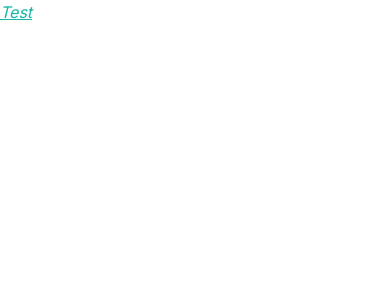
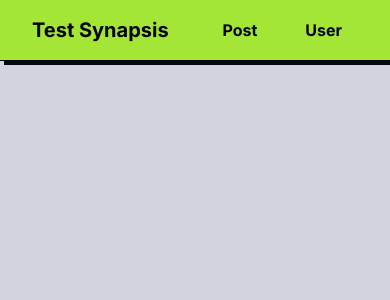
Before and after one commit to fauzandwip/test_fe-synapsis, a Next.js app: page / in a window 390 px wide. Shown: the top 300 px of the page. Built offline with nearby package versions, Linux system fonts and the light colour scheme.

Commit message:
feat: slicing navigation bar make users and posts page responsive

```diff
--- a/src/app/layout.tsx
+++ b/src/app/layout.tsx
@@ -1,12 +1,13 @@
 import type { Metadata } from 'next';
 import { Inter } from 'next/font/google';
 import './globals.css';
+import Navbar from '@/components/Navbar';
 
 const inter = Inter({ subsets: ['latin'] });
 
 export const metadata: Metadata = {
 	title: 'Synapsis Test',
-	description: 'Generated by create next app',
+	description: 'Technicall Test Frontend Engineer Internship - Synapsis.id',
 };
 
 export default function RootLayout({
@@ -16,7 +17,10 @@
 }>) {
 	return (
 		<html lang="en">
-			<body className={inter.className}>{children}</body>
+			<body className={inter.className + ' bg-gray-300'}>
+				<Navbar />
+				{children}
+			</body>
 		</html>
 	);
 }
--- a/src/app/page.tsx
+++ b/src/app/page.tsx
@@ -1,7 +1,9 @@
 export default function Home() {
 	return (
 		<main>
-			<div className=" text-teal-500 underline italic">Test</div>
+			<div className=" text-teal-500 underline italic">
+				Test Frontend Engineer Internship
+			</div>
 		</main>
 	);
 }
--- a/src/app/posts/[id]/page.tsx
+++ b/src/app/posts/[id]/page.tsx
@@ -42,7 +42,7 @@
 	const comments: Comment[] = await fetchComments(post.id);
 
 	return (
-		<div className="w-full min-h-screen p-8 flex flex-col gap-4">
+		<div className="w-full min-h-screen pt-24 p-8 flex flex-col gap-4">
 			{/* Detail Post */}
 			<div className="border-2 border-black p-4 shadow-neu rounded-lg bg-lime-200">
 				<h1 className=" text-2xl font-bold mb-4">{post.title}</h1>
--- a/src/app/posts/page.tsx
+++ b/src/app/posts/page.tsx
@@ -12,7 +12,9 @@
 	useEffect(() => {
 		const fetchPosts = async () => {
 			try {
-				const response = await fetch(`${GOREST_URL}/posts`);
+				const response = await fetch(`${GOREST_URL}/posts`, {
+					method: 'GET',
+				});
 				const data = await response.json();
 				setPosts(data);
 			} catch (error) {
@@ -23,7 +25,9 @@
 	}, []);
 
 	return (
-		<div className=" w-full min-h-screen bg-gray-300 flex flex-col gap-8 p-8">
+		<div className="w-full pt-24 min-h-screen flex flex-col p-8 gap-6">
+			<h1 className=" text-2xl font-bold">Posts</h1>
+			<div className=" w-full grid grid-cols-1 gap-6">
 				{posts.map((post: Post) => {
 					return (
 						<Link key={post.id} href={`/posts/${post.id}`}>
@@ -32,6 +36,7 @@
 					);
 				})}
 			</div>
+		</div>
 	);
 };
 
--- a/src/app/users/page.tsx
+++ b/src/app/users/page.tsx
@@ -8,6 +8,7 @@
 import React, { FormEvent, useEffect, useState } from 'react';
 import { setTimeout } from 'timers';
 import Pagination from '@/components/Pagination';
+import SearchBar from '@/components/SearchBar';
 
 const UsersPage = () => {
 	const [users, setUsers] = useState<User[]>([]);
@@ -23,7 +24,7 @@
 	const [showEditForm, setshowEditForm] = useState(false);
 	const [page, setPage] = useState<number>(1);
 	const [totalPage, setTotalPage] = useState(1);
-	const [per_page, setPer_page] = useState(5);
+	const [per_page, setPer_page] = useState(20);
 
 	const fetchUsers = async () => {
 		try {
@@ -35,7 +36,7 @@
 					},
 				}
 			);
-			const totalUsers = await response.headers.get('X-Pagination-Total');
+			const totalUsers = response.headers.get('X-Pagination-Total');
 			if (totalUsers) {
 				const totalPages = Math.ceil(+totalUsers / per_page);
 				setPage((prev) => (prev > totalPages ? 1 : prev));
@@ -122,22 +123,15 @@
 	};
 
 	return (
-		<div className=" w-full min-h-screen bg-gray-300 p-8 relative flex flex-col">
-			<div className="p-4 flex justify-end items-center gap-2 ">
-				<div className="w-full p-2">
-					<input
-						onChange={async (e) => {
-							setTimeout(() => {
-								setSearch(e.target.value);
-							}, 600);
-						}}
-						type="text"
-						name="search"
-						id="search"
-						className="w-full px-4 py-2 rounded-lg border-2 border-black shadow-neu outline-none focus:bg-lime-500 bg-white focus:placeholder-slate-200 placeholder-slate-400"
-						placeholder="search by name"
-					/>
-				</div>
+		<div
+			className={`w-full pt-24 bg-gray-300 p-8 flex flex-col items-center ${
+				showAddForm || showEditForm ? ' h-screen overflow-hidden' : ''
+			}`}
+		>
+			<h1 className=" text-2xl font-bold text-left w-full">User</h1>
+			<div className="p-4 flex justify-end items-center gap-2 w-full md:w-3/4">
+				<SearchBar setSearch={setSearch} />
+				{/* add button */}
 				<button
 					onClick={toggleShowAddForm}
 					className="p-2 h-max bg-blue-800 rounded-full hover:bg-blue-900 active:bg-blue-950 active:scale-95 transition-transform"
@@ -145,7 +139,8 @@
 					<IconPlus width={'2em'} height={'2em'} className="text-slate-100" />
 				</button>
 			</div>
-			<div className=" flex flex-col gap-6 flex-grow py-4">
+			{/* user lists */}
+			<div className="w-full grid grid-cols-1 grid-rows-5 md:grid-cols-2 gap-6 grow py-4 ">
 				{users.map((user: User) => {
 					return (
 						<UserCard
--- /dev/null
+++ b/src/components/Navbar.tsx
@@ -0,0 +1,19 @@
+import React from 'react';
+import NavbarLink from './NavbarLink';
+import Link from 'next/link';
+
+const Navbar = () => {
+	return (
+		<div className="w-full fixed flex justify-between items-center px-8 bg-lime-400 border-b border-b-black shadow-neu py-2">
+			<Link href={'/posts'} className=" cursor-pointer">
+				<h1 className=" text-xl font-bold">Test Synapsis</h1>
+			</Link>
+			<ul className="h-auto flex items-center gap-4">
+				<NavbarLink url="/posts" title="Post" />
+				<NavbarLink url="/users" title="User" />
+			</ul>
+		</div>
+	);
+};
+
+export default Navbar;
--- /dev/null
+++ b/src/components/NavbarLink.tsx
@@ -0,0 +1,31 @@
+'use client';
+
+import { url } from 'inspector';
+import React from 'react';
+import { usePathname } from 'next/navigation';
+import Link from 'next/link';
+import { title } from 'process';
+
+type Props = {
+	url: string;
+	title: string;
+};
+const NavbarLink = ({ url, title }: Props) => {
+	const path = usePathname();
+
+	return (
+		<Link href={url}>
+			<li
+				className={` py-2.5 px-4 font-bold hover:bg-lime-500 rounded-lg ${
+					path === url
+						? 'bg-gray-200 border-2 border-black shadow-neu rounded-lg hover:bg-gray-200'
+						: ''
+				}`}
+			>
+				<h1>{title}</h1>
+			</li>
+		</Link>
+	);
+};
+
+export default NavbarLink;
--- /dev/null
+++ b/src/components/SearchBar.tsx
@@ -0,0 +1,25 @@
+import React from 'react';
+
+type Props = {
+	setSearch: React.Dispatch<React.SetStateAction<string>>;
+};
+const SearchBar = ({ setSearch }: Props) => {
+	return (
+		<div className="w-full p-2">
+			<input
+				onChange={async (e) => {
+					setTimeout(() => {
+						setSearch(e.target.value);
+					}, 600);
+				}}
+				type="text"
+				name="search"
+				id="search"
+				className="w-full px-4 py-2 rounded-lg border-2 border-black shadow-neu outline-none focus:bg-lime-500 bg-white focus:placeholder-slate-200 placeholder-slate-400"
+				placeholder="search by name"
+			/>
+		</div>
+	);
+};
+
+export default SearchBar;
--- a/src/components/UserCard.tsx
+++ b/src/components/UserCard.tsx
@@ -18,12 +18,12 @@
 		<div
 			// onMouseEnter={() => setShowAction(true)}
 			// onMouseLeave={() => setShowAction(false)}
-			className=" border-2 border-black shadow-neu rounded-lg hover:bg-lime-400 flex"
+			className=" border-2 border-black shadow-neu rounded-lg hover:bg-lime-400 flex items-center h-auto"
 		>
-			<div className="w-full py-4 px-4 border-r-2 border-black rounded-2xl ">
+			<div className="w-full py-4 px-4 border-r-2 border-black rounded-lg h-full flex flex-col justify-center">
 				<div className="flex justify-between items-start">
-					<div className="flex justify-start">
-						<h1 className=" text-xl font-bold mb-1">{user.name}</h1>
+					<div className="flex justify-start ">
+						<h1 className=" text-xl font-bold mb-1 md:text-xl ">{user.name}</h1>
 						{user.gender === 'male' ? (
 							<IconGenderMale fill="blue" width={'1.1em'} height={'1.1em'} />
 						) : (
@@ -38,12 +38,14 @@
 						<Status color="bg-red-700" status="Inactive" />
 					)}
 				</div>
-				<p className=" w-full line-clamp-2 text-sm">{user.email}</p>
+				<p className=" w-full line-clamp-2 text-sm md:text-xs lg:text-sm">
+					{user.email}
+				</p>
 			</div>
 
 			{/* actions */}
 			<div
-				className={` flex gap-2 p-4 justify-center items-center duration-300 transition-transform`}
+				className={` flex md:flex-col lg:flex-row gap-2 p-4 justify-center items-center duration-300 transition-transform`}
 			>
 				{/* edit button */}
 				<button
```
Lines whose indentation alone changed are shown as unchanged.
